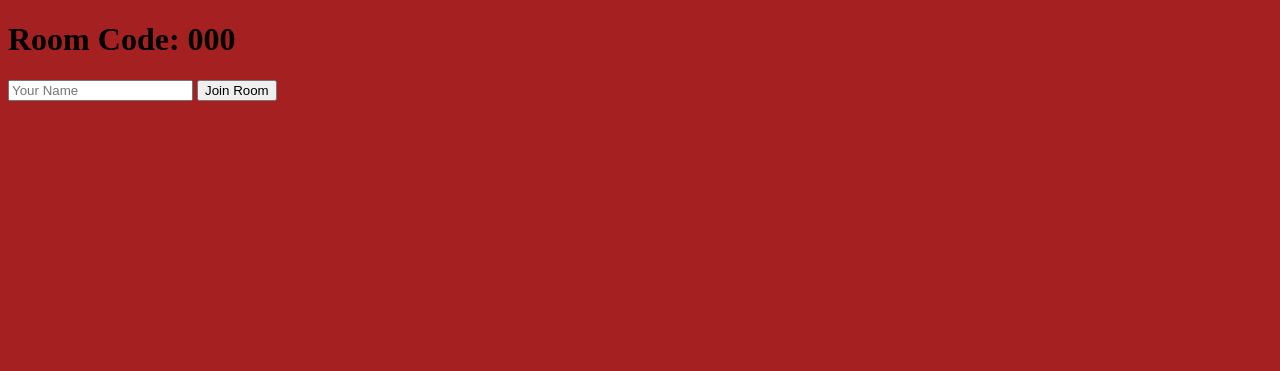
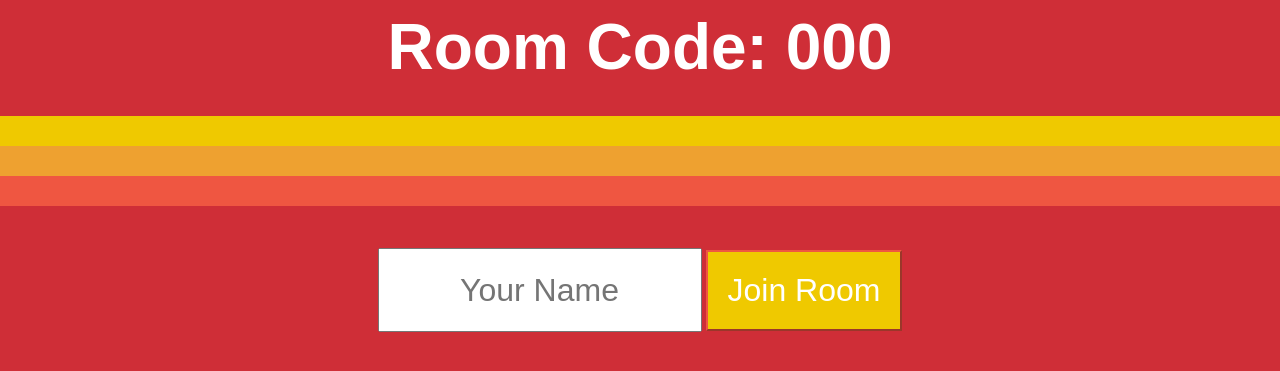
Before and after one commit to beachjoshua/CompetitiveYahtzee, a Flask app: template templates/room.html in a window 1280 px wide. Shown: the top 371 px of the page. Run offline with Flask 3, Linux system fonts and the light colour scheme; the template is opened without the code that fills it: most values are stand-ins (such as "Sample title", 1, 10 or a date in 2020); some libraries are stand-ins or nearby versions.

Commit message:
all pages styles updated to match

```diff
--- a/static/styles.css
+++ b/static/styles.css
@@ -9,7 +9,7 @@
 .scorecard {
   border: 2px solid #333;
   padding: 10px;
-  width: 220px;
+  width: 270px;
   background-color: #f9f9f9;
   border-radius: 6px;
 }
@@ -55,6 +55,14 @@
   text-transform: uppercase;
 }
 
+.nameInput {
+  padding: 10px;
+  font-size: 32px;
+  height: 60px;
+  width: 300px;
+  text-align: center;
+}
+
 .joinButton {
   padding: 20px;
   font-size: 32px;
@@ -78,12 +86,12 @@
   font-size: 120px;
   color: #ffffff;
   text-align: center;
-  margin: 15px 0px 10px 0px;
+  margin: 10px 0px 0px 0px;
 }
 
 .title-lines {
   width: 100vw;
-  margin: 0px;
+  margin: 0px 0px 30px 0px;
   align-self: stretch;
 }
 
@@ -106,10 +114,45 @@
 
 .indexHeader {
   font-family: 'Arial', sans-serif;
-  font-size: 24px;
+  font-size: 32px;
   color: #ffffff;
   text-align: center;
-  margin-bottom: 10px;
+  margin: 10px 0px 20px 0px;
+}
+
+.roomHeader {
+  font-family: 'Arial', sans-serif;
+  font-size: 64px;
+  color: #ffffff;
+  text-align: center;
+  margin: 10px 0px 20px 0px;
+}
+
+.playersHeader {
+  font-family: 'Arial', sans-serif;
+  font-size: 48px;
+  text-decoration: underline;
+  color: #ffffff;
+  text-align: center;
+  margin: 10px 0px 20px 0px;
+}
+
+.currentTurnHeader {
+  font-family: 'Arial', sans-serif;
+  font-size: 32px;
+  text-decoration: underline;
+  color: #ffffff;
+  text-align: center;
+  margin: 0px 0px 0px 0px;
+}
+
+.playersList {
+  list-style-type: none;
+  padding: 0;
+  font-family: 'Arial', sans-serif;
+  font-size: 32px;
+  color: #ffffff;
+  text-align: center;
 }
 
 .indexBody {
@@ -120,9 +163,16 @@
   align-items: center;
   text-align: center;
   gap: 12px;
-  margin: 0;
+  margin: 0px;
 }
 
 .roomBody {
-  background-color: #a52020;
+  background-color: #cf2e37;
+  display: flex;
+  flex-direction: column;
+  justify-content: center;
+  align-items: center;
+  text-align: center;
+  gap: 12px;
+  margin: 0px;
 }
--- a/templates/room.html
+++ b/templates/room.html
@@ -6,26 +6,32 @@
   <link rel="stylesheet" href="/static/styles.css">
 </head>
 <body class="roomBody">
-  <h1>Room Code: {{ code }}</h1>
+  <h1 id="roomHeader" class="roomHeader">Room Code: {{ code }}</h1>
+
+  <div class="title-lines">
+    <div class="line line-yellow"></div>
+    <div class="line line-orange"></div>
+    <div class="line line-red-orange"></div>
+  </div>
 
   <div id="joinSection">
-    <input id="name" placeholder="Your Name">
-    <button id="join" onclick="join()">Join Room</button>
+    <input id="name" placeholder="Your Name" class="nameInput">
+    <button id="join" onclick="join()" class="joinButton">Join Room</button>
   </div>
 
   <div id="lobbySection" style="display:none;">
-    <h3>Players</h3>
-    <ul id="players"></ul>
-    <button id="startBtn" onclick="startGame()" style="display:none;">
+    <h3 class="playersHeader">Players</h3>
+    <ul class="playersList"id="players"></ul>
+    <button id="startBtn" onclick="startGame()" class="joinButton" style="display:none;">
       Start Game
     </button>
   </div>
 
   <div id="gameSection" style="display:none;">
-    <div id="currentTurnInfo"> </div>
+    <div class="currentTurnHeader" id="currentTurnInfo"> </div>
     <div id="scorecardsSection"> </div>
     <div id="dice">
-      <h3>Dice</h3>
+      <h3></h3>
       <div id="diceValues">
         <button id="dice1" class="diceButton" onclick="holdDice(id, 0)" style="border-style:none">
           <img src="/static/images/blankDie.png" width="50">
@@ -67,6 +73,7 @@
 
     function startGame() {
       socket.emit("start_game", { code });
+      document.getElementById("roomHeader").style.display = "none";
     }
 
     function createScoreCards(){
@@ -415,7 +422,11 @@
 
     socket.on("game_over", (data) => {
       const div = document.getElementById("gameSection");
-      div.innerHTML = `<h2>Game Over! ${data.winner} won with a score of ${data.winner_score}!!!</h2>`;
+      div.style.display = "none";
+
+      const header = document.getElementById("roomHeader");
+      header.innerHTML = `Game Over! "${data.winner}" won with a score of ${data.winner_score}!!!`;
+      header.style.display = "block";
     });
   </script>
 </body>
```
